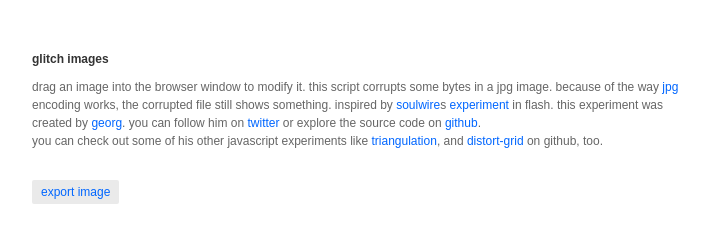
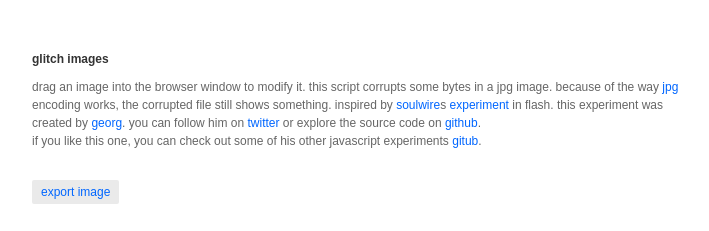
Before and after one commit to snorpey/jpg-glitch, a plain HTML site: page index.html in a window 1280 px wide. Shown: the whole page, without its empty margins (18-727 px from the left). Drawn offline with Linux system fonts and the light colour scheme.

Commit message:
update experiments link

```diff
--- a/index.html
+++ b/index.html
@@ -9,7 +9,7 @@
 		<article class="content">
 			<h1 class="headline">glitch images</h1>
 			<p>drag an image into the browser window to modify it. this script corrupts some bytes in a jpg image. because of the way <a href="https://en.wikipedia.org/wiki/JPEG">jpg</a> encoding works, the corrupted file still shows something. inspired by <a href="http://github.com/soulwire">soulwire</a>s <a href="http://blog.soulwire.co.uk/laboratory/flash/as3-bitmapdata-glitch-generator">experiment</a> in flash. this experiment was created by <a href="http://fishnation.de/">georg</a>. you can follow him on <a href="https://twitter.com/snorpey">twitter</a> or explore the source code on <a href="https://github.com/snorpey/jpg-glitch">github</a>.</p>
-			<p>you can check out some of his other javascript experiments like <a href="http://snorpey.github.io/triangulation/">triangulation</a>, and <a href="http://snorpey.github.io/distort-grid/">distort-grid</a> on github, too.</p>
+			<p>if you like this one, you can check out some of his other javascript experiments <a href="http://snorpey.github.io/experiments/">gitub</a>.</p>
 		</article>
 		<div class="content" id="controls">
 			<div class="control-wrapper">
```
